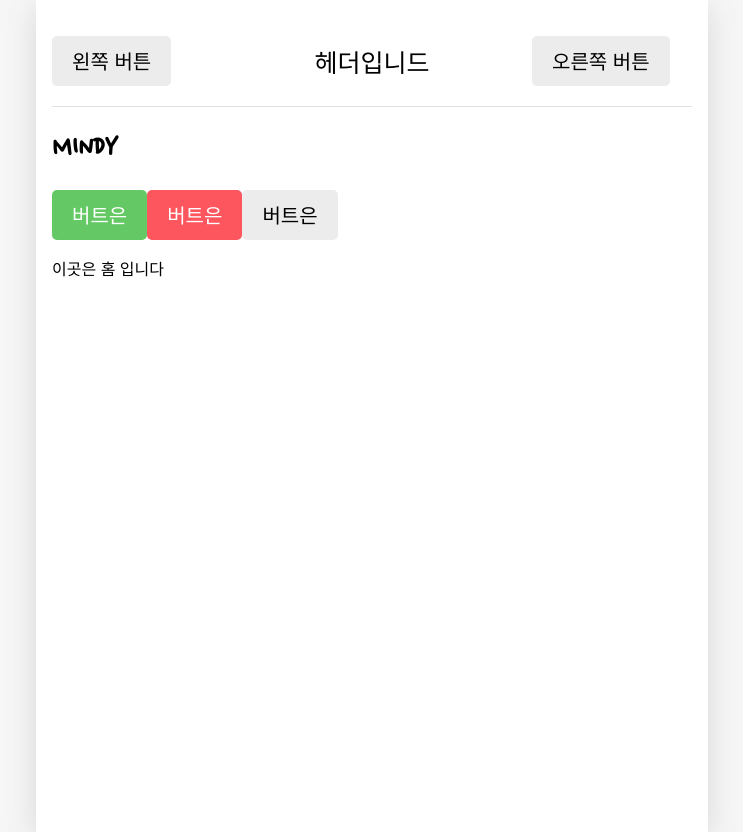
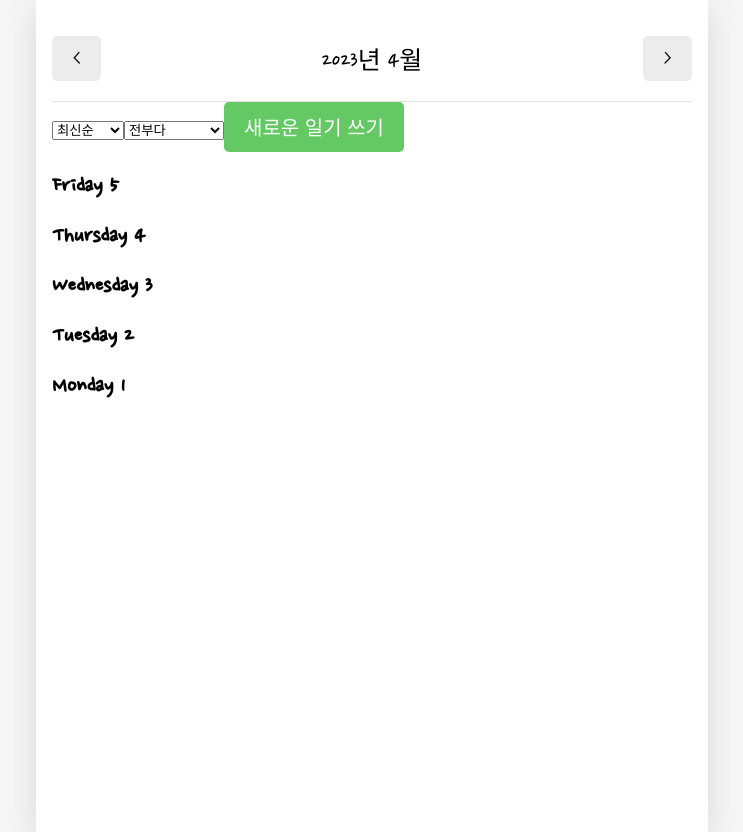
Before and after one commit to mindyaaa/emotionDiary, a React (Create React App) app: page / in a window 1280 px wide. Shown: the whole page, without its empty margins (268-1011 px from the left). Built offline with nearby package versions, Linux system fonts and the light colour scheme; a web font is replaced by a local one.

Commit message:
다이어리 내역 분류

```diff
--- a/public/index.html
+++ b/public/index.html
@@ -24,7 +24,7 @@
       work correctly both with client-side routing and a non-root public URL.
       Learn how to configure a non-root public URL by running `npm run build`.
     -->
-    <title>React App</title>
+    <title>Emotion Diary</title>
   </head>
   <body>
     <noscript>You need to enable JavaScript to run this app.</noscript>
--- a/src/App.css
+++ b/src/App.css
@@ -91,7 +91,7 @@ header .head_btn_left {
 
 header .head_btn_right {
   width: 25%;
-  justify-content: end`;
+  justify-content: end;
 }
 
 header button {
--- a/src/App.js
+++ b/src/App.js
@@ -1,40 +1,120 @@
+import React, { useReducer, useRef } from 'react';
 import { BrowserRouter, Routes, Route } from 'react-router-dom';
 import './App.css';
 import Home from './pages/Home';
 import Edit from './pages/Edit';
 import New from './pages/New';
 import Diary from './pages/Diary';
-import MyButton from './components/MyButton';
-import MyHeader from './components/MyHeader';
+
+const reducer = (state, action) => {
+  const newState =[];
+
+  switch(action.type) {
+    case 'INIT' : return action.data;
+
+    case 'CREATE' : {
+      newState = [...state, action.data];
+      return newState;
+      break;
+    };
+
+    case 'REMOVE' : {
+      newState = state.filter((diary) => diary.id !== action.targetId);
+      return newState;
+      break;
+    };
+
+    case 'EDIT' : {
+      newState = state.map((item) => item.id === action.data.id ? {...action.data} : item);
+      return newState;
+      break;
+    };
+
+    default : return state;
+  }
+}
+
+export const DiaryStateContext = React.createContext();
+export const DiaryDispatchContext = React.createContext();
+
+
+const dummyData = [
+  {
+    id:1,
+    emotion:1,
+    content:'Monday',
+    date:1680759906162
+  },
+  {
+    id:2,
+    emotion:2,
+    content:'Tuesday',
+    date:1680759906163
+  },
+  {
+    id:3,
+    emotion:3,
+    content:'Wednesday',
+    date:1680759906164
+  },
+  {
+    id:4,
+    emotion:4,
+    content:'Thursday',
+    date:1680759906165
+  },
+  {
+    id:5,
+    emotion:5,
+    content:'Friday',
+    date:1680759906166
+  }
+]
+
 
 function App() {
+
+  console.log(new Date().getTime());
+
+  const [data, dispatch] = useReducer(reducer, dummyData);
+  const dataId = useRef(0);
+
+  //CREATE
+
+  const onCreate = (date, emotion, content) => {
+    dispatch({type:'CREATE', data:{
+      id: dataId,
+      emotion,
+      content,
+      date: new Date(date).getTime()
+    }})
+    dataId.current +=1 ;
+  }
+
+  //REMOVE
+
+  const onRemove = (targetId) => {
+    dispatch({type : 'REMOVE', targetId})
+  };
+
+  //EDIT
+  const onEdit = (targetId, date, emotion, content) => {
+    dispatch({type:'EDIT', data : {
+      id: targetId,
+      date : new Date(date).getTime(),
+      emotion,
+      content
+    }})
+  }
+
   return (
+    <DiaryStateContext.Provider value={data}>
+      <DiaryDispatchContext.Provider
+      value={{
+        onCreate, onEdit, onRemove
+        }}>
         <BrowserRouter>
             <div className="App">
-          <MyHeader
-          headText={'헤더입니드'}
-          leftChild={<MyButton text={'왼쪽 버튼'} />}
-          rightChild={<MyButton text={'오른쪽 버튼'} />}
-           />
-          <h1>MINDY</h1>
-
-          <MyButton
-          text={'버트은'}
-          type={'positive'}
-          onClick={() => console.log('버튼클릭!')}
-           />
-
-          <MyButton
-          text={'버트은'}
-          type={'negative'}
-          onClick={() => console.log('버튼클릭!')}
-           />
-
-          <MyButton
-          text={'버트은'}
-          onClick={() => console.log('버튼클릭!')}
-           />
-
               {/* <img src={process.env.PUBLIC_URL + `/assets/emotion1.png`}/> */}
               <Routes>
                 <Route path='/' element={<Home />}/>
@@ -44,6 +124,9 @@ function App() {
               </Routes>
             </div>
         </BrowserRouter>
+      </DiaryDispatchContext.Provider>
+    </DiaryStateContext.Provider>
+
   );
 }
 
--- /dev/null
+++ b/src/components/DiaryList.js
@@ -0,0 +1,87 @@
+import React, { useState } from 'react';
+import MyButton from './MyButton';
+import { useNavigate } from 'react-router-dom';
+
+
+const sortOptionList = [
+    {value : 'latest', name : '최신순'},
+    {value : 'oldest', name : '오래된순'}
+];
+
+const filterOptionList = [
+    {value : 'all', name : '전부다'},
+    {value : 'good', name : '좋은 감정만'},
+    {value : 'bad', name : '안좋은 감정만'}
+];
+
+const ControlMenu = ({value, onChange, optionList}) => {
+    return <select
+    className='ControlMenu'
+    value={value}
+    onChange={(e) => onChange(e.target.value)}
+    >
+        {optionList.map((item,index) =>
+        <option
+        value={item.value}
+        key={index}
+        >{item.name}</option>)}
+    </select>
+}
+
+export default function DiaryList({diaryList}) {
+
+    const navigate = useNavigate();
+
+
+    const [sortType, setSortType] = useState('latest');
+    const [filter, setFilter] = useState('all');
+
+    const getProcessedDiaryList = () => {
+
+        const filterCallback = (item) => {
+            if(filter === 'good') {
+                return parseInt(item.emotion) <=3;
+            } else {
+                return parseInt(item.emotion) >3;
+            }
+        }
+        const compare = (a,b) => {
+            if(sortType ==='latest') {
+                return parseInt(b.date) - parseInt(a.date);
+            } else return parseInt(a.date) - parseInt(b.date);
+        }
+        const copyList = JSON.parse(JSON.stringify(diaryList));
+        const filteredList = filter === "all" ? copyList : copyList.filter((item) => filterCallback(item));
+
+        const sortedList = filteredList.sort(compare);
+        return sortedList;
+    };
+
+    return (
+        <div className='DiaryList'>
+            <ControlMenu
+            value={sortType}
+            onChange={setSortType}
+            optionList={sortOptionList}
+             />
+
+            <ControlMenu
+            value={filter}
+            onChange={setFilter}
+            optionList={filterOptionList}
+             />
+
+             <MyButton
+             text={'새로운 일기 쓰기'}
+             type={'positive'}
+             onClick={() => navigate('/new')}
+              />
+            {getProcessedDiaryList().map((item) => <h2 key={item.id}>{item.content} {item.emotion}</h2>)}
+
+        </div>
+    );
+}
+
+DiaryList.defaultProps = {
+    diaryList : [],
+}
--- a/src/pages/Home.js
+++ b/src/pages/Home.js
@@ -1,9 +1,60 @@
-import React from 'react';
+import React, { useContext, useEffect, useState } from 'react';
+import MyHeader from '../components/MyHeader';
+import MyButton from '../components/MyButton';
+import { DiaryStateContext } from '../App';
+import DiaryList from '../components/DiaryList';
 
 export default function Home() {
+
+    const diaryList = useContext(DiaryStateContext);
+
+    const [data, setData] = useState([]);
+    const [curDate, setCurDate] = useState(new Date());
+
+    useEffect(() => {
+
+        if(diaryList.length >=1 ) {
+            const firstDate = new Date(
+                curDate.getFullYear(),
+                curDate.getMonth(),
+                1
+            );
+
+            const lastDate = new Date(
+                curDate.getFullYear(),
+                curDate.getMonth()+1,
+                0
+            );
+
+            setData(diaryList.filter((item) => item.date >= firstDate && item.date < lastDate))
+        }
+
+    }
+    , [curDate, diaryList]);
+
+    // useEffect(() => console.log(data));
+
+    const headText = `${curDate.getFullYear()}년 ${curDate.getMonth()+1}월`;
+    const increMonth = () => {
+        setCurDate(new Date(curDate.getFullYear(), curDate.getMonth()+1, curDate.getDate()))
+    };
+    const decreMonth = () => {
+        setCurDate(new Date(curDate.getFullYear(), curDate.getMonth()-1, curDate.getDate()))
+    }
     return (
         <div>
-            <p>이곳은 홈 입니다</p>
+            <MyHeader
+            headText ={headText}
+            leftChild ={<MyButton
+                text={'<'}
+                onClick={decreMonth}
+                />}
+            rightChild ={<MyButton
+                text={'>'}
+                onClick={increMonth}
+                />}
+            />
+            <DiaryList diaryList={data} />
         </div>
     );
 }
```
Lines whose indentation alone changed are shown as unchanged.
